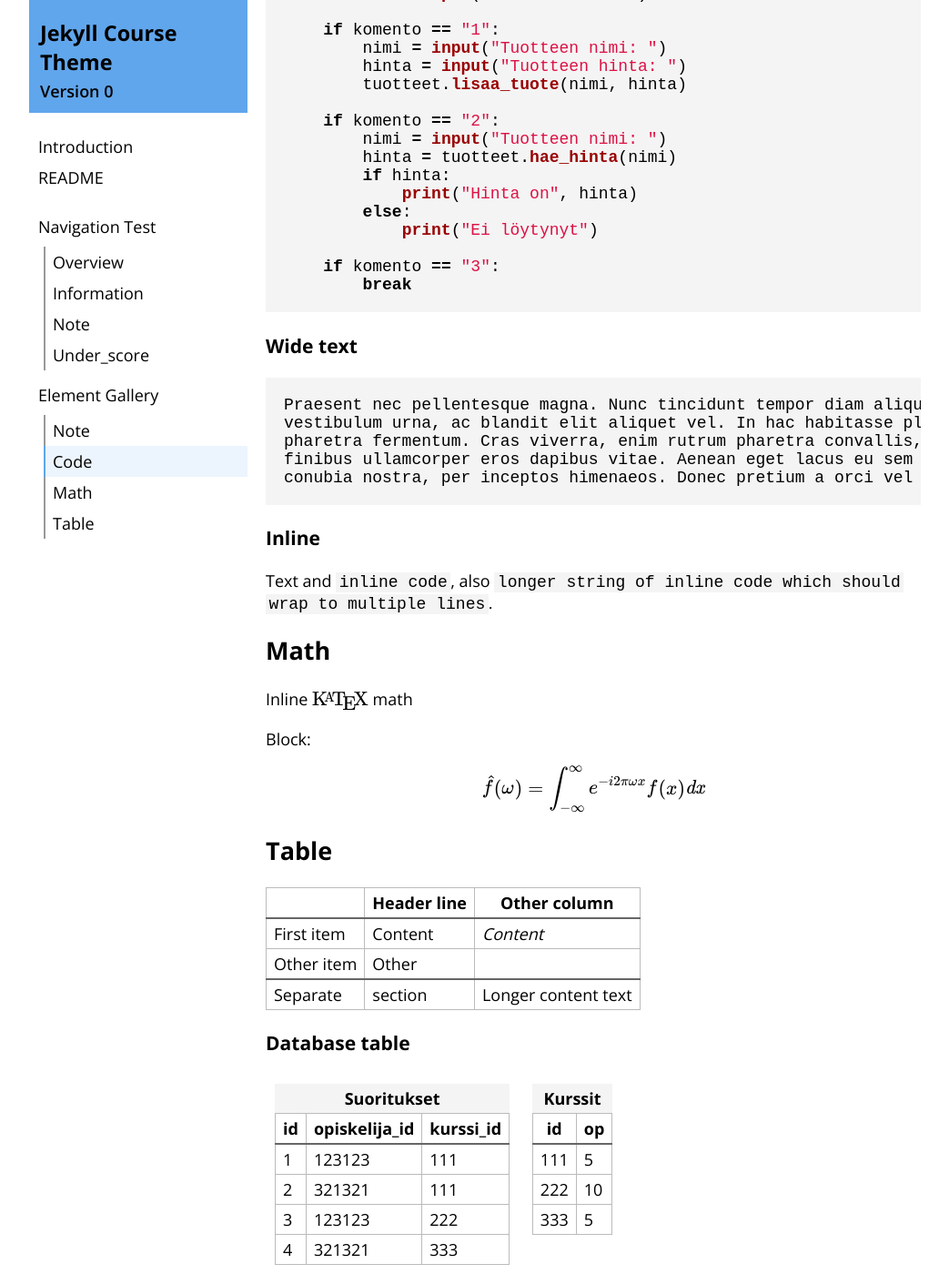
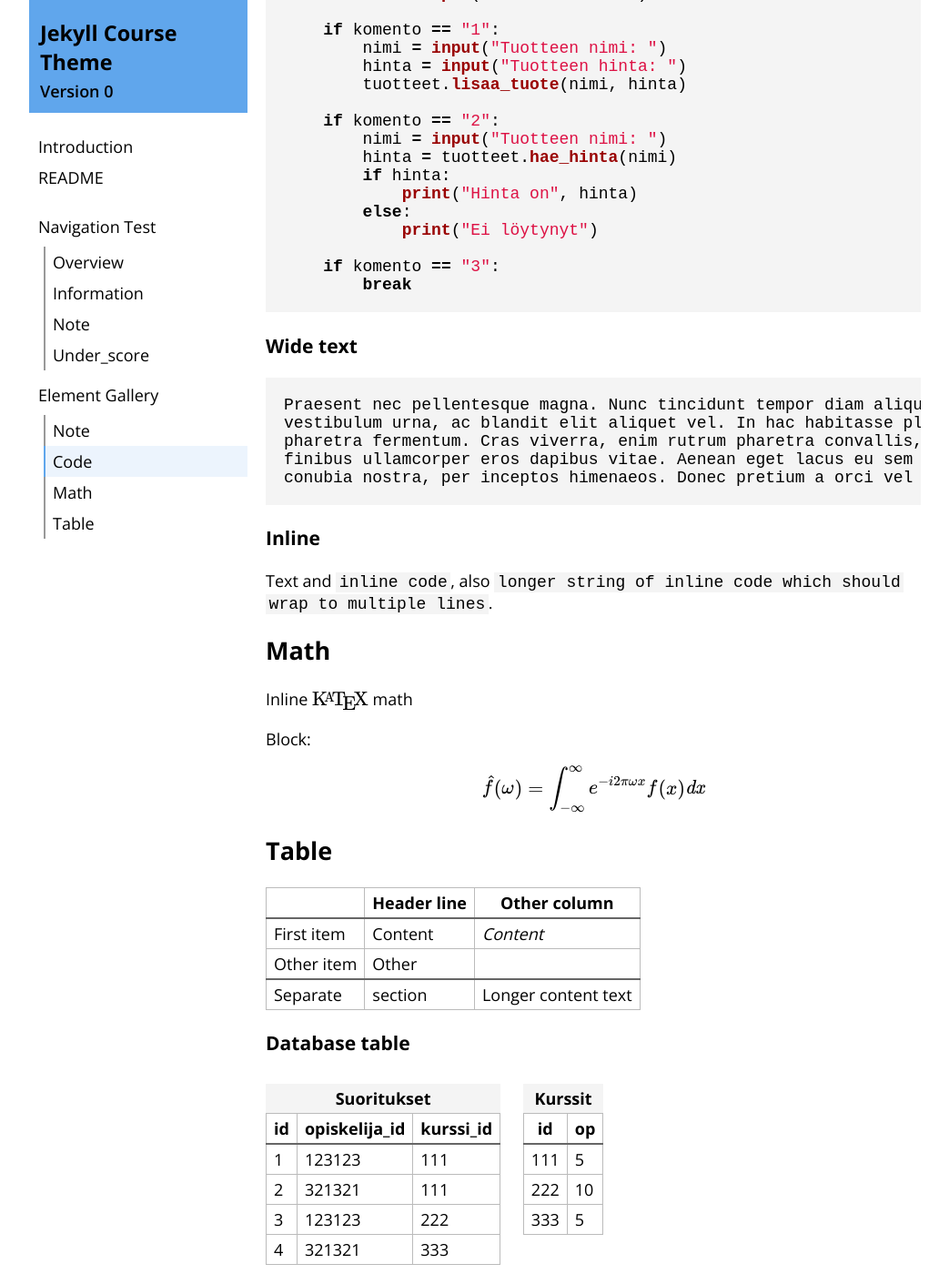
Before and after one commit to ollpu/jekyll-course-theme, a Jekyll site: the page built from _material/02-gallery.md, in a window 1280 px wide and 1400 px high, scrolled down 1401 px. Shown: the whole window at 91% size, without its empty margins (118-1161 px from the left). Built offline with Jekyll 4.4.1, drawn with Linux system fonts in a browser that asks for light colours.

Commit message:
Align db-tables to left

```diff
--- a/_sass/course-theme/_content.scss
+++ b/_sass/course-theme/_content.scss
@@ -112,7 +112,7 @@ tbody {
 
 table.inline {
   display: inline-table;
-  margin: $main-padding/2;
+  margin: $main-padding/2 $main-padding $main-padding/2 0;
 }
 
 table[title]::before {
```
